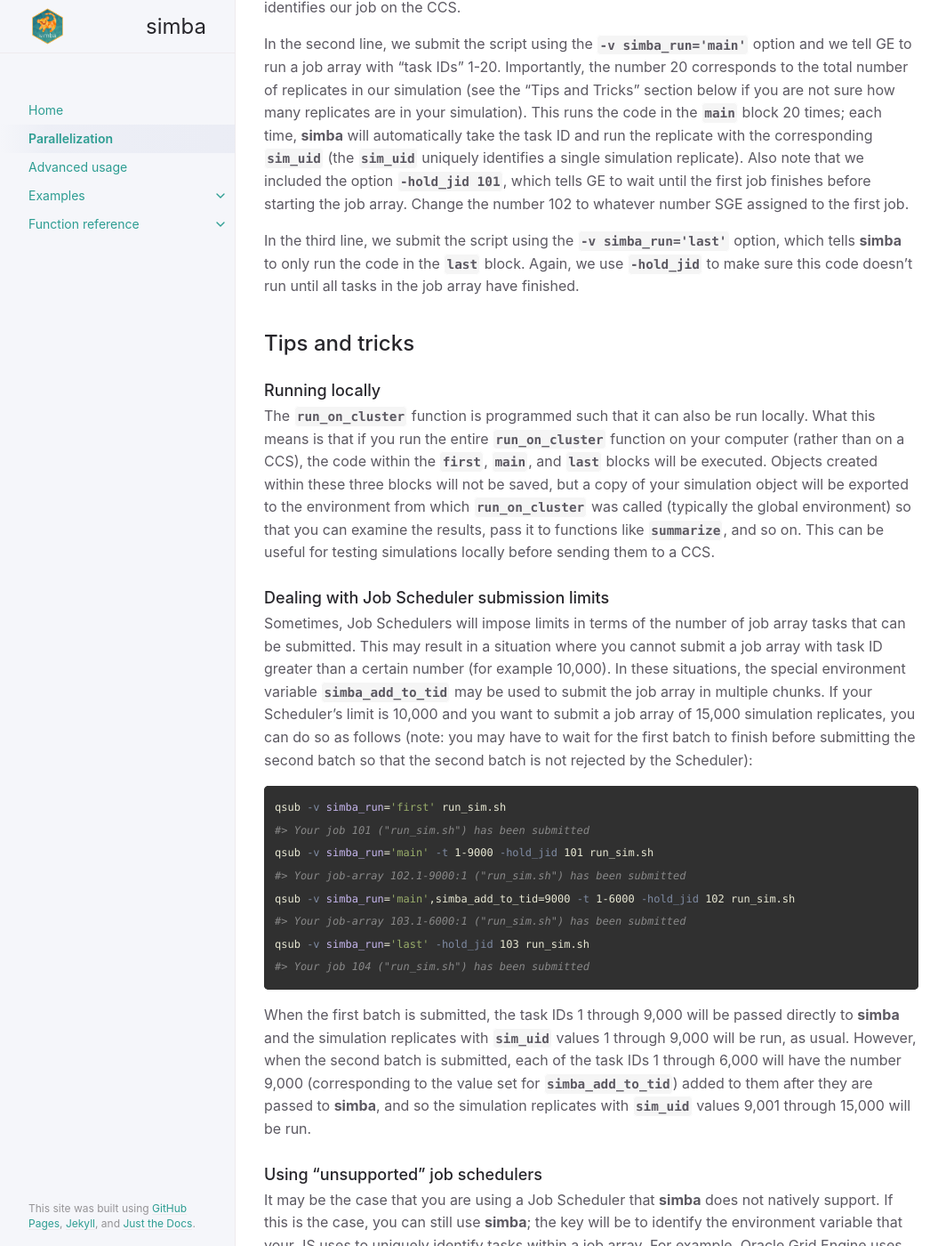
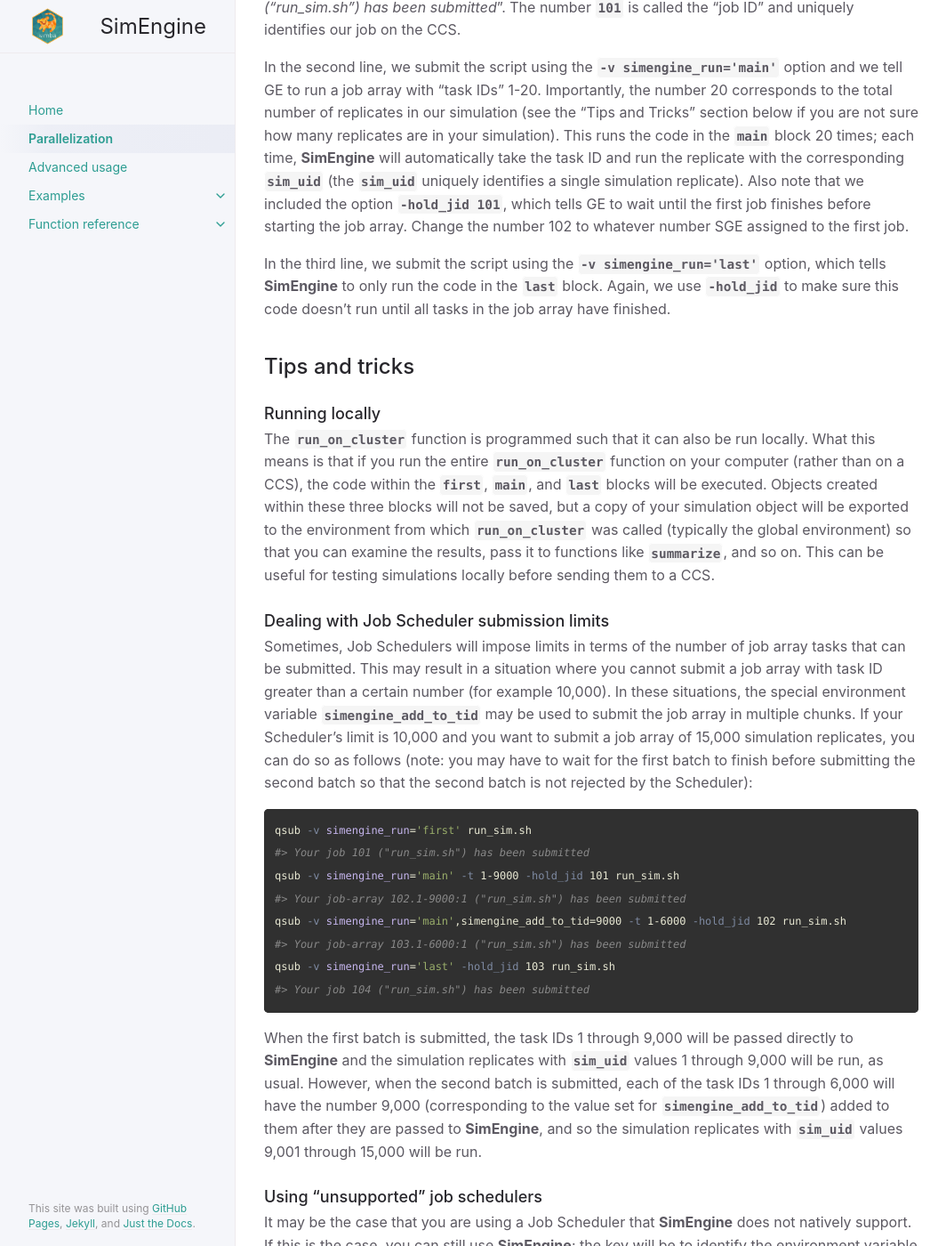
Before and after one commit to Avi-Kenny/SimEngine, a Jekyll site: the page built from docs/docs/parallelization.md, in a window 1280 px wide and 1400 px high, scrolled down 5651 px. Shown: the whole window at 89% size, without its empty margins (107-1171 px from the left). Built offline with Jekyll 4.4.1, drawn with Linux system fonts in a browser that asks for light colours; some of the changed text lies outside the part shown.

Commit message:
Website updates

````diff
--- a/docs/_config.yml
+++ b/docs/_config.yml
@@ -18,14 +18,14 @@
 # You can create any custom variable you would like, and they will be accessible
 # in the templates via {{ site.myvariable }}.
 
-title: simba
+title: SimEngine
 email: avikenny@uw.edu
 description: >- # this means to ignore newlines until "baseurl:"
   A simple but powerful simulation framework
-url: "https://avi-kenny.github.io/simba" # production
+url: "https://avi-kenny.github.io/SimEngine" # production
 baseurl: ""
 github_username:  Avi-Kenny
-repository: Avi-Kenny/simba.github.io
+repository: Avi-Kenny/SimEngine.github.io
 
 # Build settings
 #theme: minima
@@ -37,7 +37,7 @@ markdown: kramdown
 
 
 logo: "/assets/images/logo.png"
-color_scheme: simba
+color_scheme: SimEngine
 
 
 # Exclude from processing.
--- a/docs/docs/parallelization.md
+++ b/docs/docs/parallelization.md
@@ -26,9 +26,9 @@ The terminology associated with parallel computing can be confusing - what is th
 - A **job array** is a special type of job that contains a number of near-identical tasks
 - A **job scheduler (JS)** is the software that runs on a CCS and manages the process of running jobs and job arrays. Slurm and Oracle Grid Engine are examples of job schedulers.
 
-## Parallelization in **simba**
+## Parallelization in **SimEngine**
 
-There are three methods of parallelizing code using **simba**:
+There are three methods of parallelizing code using **SimEngine**:
 
 1) **Outer parallelization**. This is the most straightforward way to parallelize your code. Most statistical simulations involve running multiple <a href="/docs/concepts.html" target="_blank">replicates</a> of the same simulation, perhaps with certain things changing between replicates. With outer parallelization, a single simulation replicate is assigned to a single task.
 
@@ -36,7 +36,7 @@ There are three methods of parallelizing code using **simba**:
 
 3) **Cluster parallelization**. Cluster parallelization is like outer parallelization but on a cluster computing system (CCS). Each simulation replicate is assigned to a single task, and tasks are submitted as a job array to the cluster computing system. This is the most complex method of parallelizing your code, but also the most powerful in terms of potential speed gains.
 
-**simba** is designed to automate as much of the parallelization process as possible. We give an overview of each parallelization method below. Afterwards, we provide tips and tricks that apply to all methods.
+**SimEngine** is designed to automate as much of the parallelization process as possible. We give an overview of each parallelization method below. Afterwards, we provide tips and tricks that apply to all methods.
 
 ## Outer parallelization
 
@@ -47,11 +47,11 @@ sim <- new_sim()
 sim %<>% set_config(parallel = "outer")
 ```
 
-Note that if a single simulation replicate runs in a very short amount of time (e.g. less than one second), using outer parallelization can actually result in a *decrease* in total speed. This is because there is a certain amount of computational overhead involved in setting up the parallelization engine inside **simba**. If you want to do a quick speed comparison, try running your code twice, once with `set_config(parallel = "outer")` and once with `set_config(parallel = "none")`, and run `sim %<>% get("total_runtime")` each time to see the difference in total runtime. The exact overhead involved with outer parallelization will differ between machines.
+Note that if a single simulation replicate runs in a very short amount of time (e.g. less than one second), using outer parallelization can actually result in a *decrease* in total speed. This is because there is a certain amount of computational overhead involved in setting up the parallelization engine inside **SimEngine**. If you want to do a quick speed comparison, try running your code twice, once with `set_config(parallel = "outer")` and once with `set_config(parallel = "none")`, and run `sim %<>% get("total_runtime")` each time to see the difference in total runtime. The exact overhead involved with outer parallelization will differ between machines.
 
 ## Inner parallelization
 
-With inner parallelization, one or more pieces within a single simulation replicate are parallelized. This method of parallelization requires you to specify pieces of your code to run in parallel using functions from the **parallel** package. See the <a href="https://www.rdocumentation.org/packages/parallel" target="_blank">documentation</a> for the **parallel** package if you have never used this package before. **simba** will create and manage the cluster object; simply reference the special `CL` object in your code (note: the term "cluster object" refers to an R object of class `cluster`; this is distinct from the use use of the word "cluster" in "cluster parallelization").
+With inner parallelization, one or more pieces within a single simulation replicate are parallelized. This method of parallelization requires you to specify pieces of your code to run in parallel using functions from the **parallel** package. See the <a href="https://www.rdocumentation.org/packages/parallel" target="_blank">documentation</a> for the **parallel** package if you have never used this package before. **SimEngine** will create and manage the cluster object; simply reference the special `CL` object in your code (note: the term "cluster object" refers to an R object of class `cluster`; this is distinct from the use use of the word "cluster" in "cluster parallelization").
 
 In the example below, inner parallelization is used within the `create_data()` function through `parLapply()`. However, you can also use parallel functions within your simulation script itself or within methods.
 
@@ -87,14 +87,14 @@ sim %<>% run()
 
 ## Cluster parallelization
 
-Although the situation becomes more complicated when using a cluster computing system (CCS), **simba** is built to streamline this process as much as possible. Before diving in, it is important to understand the basic workflow with a CCS. A CCS is a supercomputer that consists of a number of nodes, each of which may have multiple cores. A user will typically log into the CCS via SSH or an SSH client (such as PuTTY), and then send files containing computer programs to the CCS, either using Linux commands or using an FTP Client (such as FileZilla). Next, the user will run these programs by submitting "jobs" to the CCS using a special program called a job scheduler (JS). The JS manages the process of taking your jobs and running it in parallel across multiple nodes and/or multiple cores. If this process is totally unfamiliar to you, ask the manager of your CCS or your IT team for a basic tutorial.
+Although the situation becomes more complicated when using a cluster computing system (CCS), **SimEngine** is built to streamline this process as much as possible. Before diving in, it is important to understand the basic workflow with a CCS. A CCS is a supercomputer that consists of a number of nodes, each of which may have multiple cores. A user will typically log into the CCS via SSH or an SSH client (such as PuTTY), and then send files containing computer programs to the CCS, either using Linux commands or using an FTP Client (such as FileZilla). Next, the user will run these programs by submitting "jobs" to the CCS using a special program called a job scheduler (JS). The JS manages the process of taking your jobs and running it in parallel across multiple nodes and/or multiple cores. If this process is totally unfamiliar to you, ask the manager of your CCS or your IT team for a basic tutorial.
 
-Although there are multiple ways to run code in parallel on a CCS, we focus on job arrays. The main **simba** function that we use is `run_on_cluster()`. Throughout this example, we use Oracle Grid Engine (GE) as our JS, but an analogous workflow will apply to other JS software.
+Although there are multiple ways to run code in parallel on a CCS, we focus on job arrays. The main **SimEngine** function that we use is `run_on_cluster()`. Throughout this example, we use Oracle Grid Engine (GE) as our JS, but an analogous workflow will apply to other JS software.
 
 Suppose we have written the following simulation and want to run it on a CCS:
 
 ```R
-library(simba)
+library(SimEngine)
 sim %<>% new_sim()
 sim %<>% add_creator("create_data", function(n){ rnorm(n) })
 sim %<>% set_script(function() {
@@ -107,10 +107,10 @@ sim %<>% run()
 sim %<>% summarize()
 ```
 
-To run this code on a CCS, we must wrap in the `run_on_cluster()` function. To use this function, you must break your code into three blocks, called `first`, `main`, and `last`. The code in the `first` block will run only once, and will set up the simulation object. When this is done, **simba** will save the simulation object in the filesystem of your CCS. The code in the `main` block will run for every simulation replicate, and will have access to the simulation object you created in the `first` block. Typically, the code here will just include a single call to `run()`, as illustrated below. Finally, the code in the `last` block will run after all your simulation replicates have finished running, and after **simba** has automatically compiled the results into your simulation object. Use the `run_on_cluster()` function as follows:
+To run this code on a CCS, we must wrap in the `run_on_cluster()` function. To use this function, you must break your code into three blocks, called `first`, `main`, and `last`. The code in the `first` block will run only once, and will set up the simulation object. When this is done, **SimEngine** will save the simulation object in the filesystem of your CCS. The code in the `main` block will run for every simulation replicate, and will have access to the simulation object you created in the `first` block. Typically, the code here will just include a single call to `run()`, as illustrated below. Finally, the code in the `last` block will run after all your simulation replicates have finished running, and after **SimEngine** has automatically compiled the results into your simulation object. Use the `run_on_cluster()` function as follows:
 
 ```R
-library(simba)
+library(SimEngine)
 run_on_cluster(
 
   first = {
@@ -137,7 +137,7 @@ run_on_cluster(
 )
 ```
 
-Note that none of our actual simulation code changed; we just took chunks of the code and placed these chunks into the appropriate slot within `run_on_cluster()` (either `first`, `main`, or `last`). Additionally, we had to tell **simba** which job scheduler we are using, by specifying this in the `cluster_config` argument list. Run `js_support()` in R to see a list of supported JS software; the value in the `js_code` column is the value that should be specified in the `cluster_config` argument. Even if your JS is not supported, you can still use **simba** on a CCS (see "Tips and tricks" below).
+Note that none of our actual simulation code changed; we just took chunks of the code and placed these chunks into the appropriate slot within `run_on_cluster()` (either `first`, `main`, or `last`). Additionally, we had to tell **SimEngine** which job scheduler we are using, by specifying this in the `cluster_config` argument list. Run `js_support()` in R to see a list of supported JS software; the value in the `js_code` column is the value that should be specified in the `cluster_config` argument. Even if your JS is not supported, you can still use **SimEngine** on a CCS (see "Tips and tricks" below).
 
 We're not done yet, though. We need to give our job scheduler instructions for how to run this code. Assume that the R code above is stored in a file called `my_simulation.R` that you have transferred to your CCS. First, we need to create a simple shell script that will run the my_simulation.R file. We use BASH as our scripting language, but you can use the shell scripting language of your choice. Create a file called `run_sim.sh` with the following two lines and place it in the same directory on your CCS as the `my_simulation.R` file:
 
@@ -149,19 +149,19 @@ Rscript my_simulation.R
 Finally, you will use your JS to submit three jobs. The first will run the `first` code, the second will run the `main` code, and the third will run the `last` code. With GE, you will type the following three commands into your shell:
 
 ```bash
-qsub -v simba_run='first' run_sim.sh
+qsub -v simengine_run='first' run_sim.sh
 #> Your job 101 ("run_sim.sh") has been submitted
-qsub -v simba_run='main' -t 1-20 -hold_jid 101 run_sim.sh
+qsub -v simengine_run='main' -t 1-20 -hold_jid 101 run_sim.sh
 #> Your job-array 102.1-10:1 ("run_sim.sh") has been submitted
-qsub -v simba_run='last' -hold_jid 102 run_sim.sh
+qsub -v simengine_run='last' -hold_jid 102 run_sim.sh
 #> Your job 103 ("run_sim.sh") has been submitted
 ```
 
-In the first line, we submit the script using the `-v simba_run='first'` option, which tells **simba** to only run the code in the `first` block within the `run_on_cluster()` function in `my_simulation.R`. Note that after running this line, GE gives us the message "*Your job 101 ("run_sim.sh") has been submitted*". The number `101` is called the "job ID" and uniquely identifies our job on the CCS.
+In the first line, we submit the script using the `-v simengine_run='first'` option, which tells **SimEngine** to only run the code in the `first` block within the `run_on_cluster()` function in `my_simulation.R`. Note that after running this line, GE gives us the message "*Your job 101 ("run_sim.sh") has been submitted*". The number `101` is called the "job ID" and uniquely identifies our job on the CCS.
 
-In the second line, we submit the script using the `-v simba_run='main'` option and we tell GE to run a job array with "task IDs" 1-20. Importantly, the number 20 corresponds to the total number of replicates in our simulation (see the "Tips and Tricks" section below if you are not sure how many replicates are in your simulation). This runs the code in the `main` block 20 times; each time, **simba** will automatically take the task ID and run the replicate with the corresponding `sim_uid` (the `sim_uid` uniquely identifies a single simulation replicate). Also note that we included the option `-hold_jid 101`, which tells GE to wait until the first job finishes before starting the job array. Change the number 102 to whatever number SGE assigned to the first job.
+In the second line, we submit the script using the `-v simengine_run='main'` option and we tell GE to run a job array with "task IDs" 1-20. Importantly, the number 20 corresponds to the total number of replicates in our simulation (see the "Tips and Tricks" section below if you are not sure how many replicates are in your simulation). This runs the code in the `main` block 20 times; each time, **SimEngine** will automatically take the task ID and run the replicate with the corresponding `sim_uid` (the `sim_uid` uniquely identifies a single simulation replicate). Also note that we included the option `-hold_jid 101`, which tells GE to wait until the first job finishes before starting the job array. Change the number 102 to whatever number SGE assigned to the first job.
 
-In the third line, we submit the script using the `-v simba_run='last'` option, which tells **simba** to only run the code in the `last` block. Again, we use `-hold_jid` to make sure this code doesn't run until all tasks in the job array have finished.
+In the third line, we submit the script using the `-v simengine_run='last'` option, which tells **SimEngine** to only run the code in the `last` block. Again, we use `-hold_jid` to make sure this code doesn't run until all tasks in the job array have finished.
 
 ## Tips and tricks
 
@@ -171,24 +171,24 @@ The `run_on_cluster` function is programmed such that it can also be run locally
 
 ### Dealing with Job Scheduler submission limits
 
-Sometimes, Job Schedulers will impose limits in terms of the number of job array tasks that can be submitted. This may result in a situation where you cannot submit a job array with task ID greater than a certain number (for example 10,000). In these situations, the special environment variable `simba_add_to_tid` may be used to submit the job array in multiple chunks. If your Scheduler's limit is 10,000 and you want to submit a job array of 15,000 simulation replicates, you can do so as follows (note: you may have to wait for the first batch to finish before submitting the second batch so that the second batch is not rejected by the Scheduler):
+Sometimes, Job Schedulers will impose limits in terms of the number of job array tasks that can be submitted. This may result in a situation where you cannot submit a job array with task ID greater than a certain number (for example 10,000). In these situations, the special environment variable `simengine_add_to_tid` may be used to submit the job array in multiple chunks. If your Scheduler's limit is 10,000 and you want to submit a job array of 15,000 simulation replicates, you can do so as follows (note: you may have to wait for the first batch to finish before submitting the second batch so that the second batch is not rejected by the Scheduler):
 
 ```bash
-qsub -v simba_run='first' run_sim.sh
+qsub -v simengine_run='first' run_sim.sh
 #> Your job 101 ("run_sim.sh") has been submitted
-qsub -v simba_run='main' -t 1-9000 -hold_jid 101 run_sim.sh
+qsub -v simengine_run='main' -t 1-9000 -hold_jid 101 run_sim.sh
 #> Your job-array 102.1-9000:1 ("run_sim.sh") has been submitted
-qsub -v simba_run='main',simba_add_to_tid=9000 -t 1-6000 -hold_jid 102 run_sim.sh
+qsub -v simengine_run='main',simengine_add_to_tid=9000 -t 1-6000 -hold_jid 102 run_sim.sh
 #> Your job-array 103.1-6000:1 ("run_sim.sh") has been submitted
-qsub -v simba_run='last' -hold_jid 103 run_sim.sh
+qsub -v simengine_run='last' -hold_jid 103 run_sim.sh
 #> Your job 104 ("run_sim.sh") has been submitted
 ```
 
-When the first batch is submitted, the task IDs 1 through 9,000 will be passed directly to **simba** and the simulation replicates with `sim_uid` values 1 through 9,000 will be run, as usual. However, when the second batch is submitted, each of the task IDs 1 through 6,000 will have the number 9,000 (corresponding to the value set for `simba_add_to_tid`) added to them after they are passed to **simba**, and so the simulation replicates with `sim_uid` values 9,001 through 15,000 will be run.
+When the first batch is submitted, the task IDs 1 through 9,000 will be passed directly to **SimEngine** and the simulation replicates with `sim_uid` values 1 through 9,000 will be run, as usual. However, when the second batch is submitted, each of the task IDs 1 through 6,000 will have the number 9,000 (corresponding to the value set for `simengine_add_to_tid`) added to them after they are passed to **SimEngine**, and so the simulation replicates with `sim_uid` values 9,001 through 15,000 will be run.
 
 ### Using "unsupported" job schedulers
 
-It may be the case that you are using a Job Scheduler that **simba** does not natively support. If this is the case, you can still use **simba**; the key will be to identify the environment variable that your JS uses to uniquely identify tasks within a job array. For example, Oracle Grid Engine uses the variable `"SGE_TASK_ID"` and Slurm uses the variable `"SLURM_ARRAY_TASK_ID"`. Once you have identified this variable, specify it in your `cluster_config` block, as follows:
+It may be the case that you are using a Job Scheduler that **SimEngine** does not natively support. If this is the case, you can still use **SimEngine**; the key will be to identify the environment variable that your JS uses to uniquely identify tasks within a job array. For example, Oracle Grid Engine uses the variable `"SGE_TASK_ID"` and Slurm uses the variable `"SLURM_ARRAY_TASK_ID"`. Once you have identified this variable, specify it in your `cluster_config` block, as follows:
 
 ```R
 run_on_cluster(
@@ -202,4 +202,4 @@ run_on_cluster(
 )
 ```
 
-Alternatively, if you'd like for a job scheduler to be supported by **simba**, please submit an issue on the <a href="https://github.com/Avi-Kenny/simba/issues" target="_blank">**simba** GitHub</a> page.
+Alternatively, if you'd like for a job scheduler to be supported by **SimEngine**, please submit an issue on the <a href="https://github.com/Avi-Kenny/SimEngine/issues" target="_blank">**SimEngine** GitHub</a> page.
````
Also changed, not shown: docs/docs/advanced-usage.md (+3 -3 lines), docs/docs/examples/example-1.md (+1 -1 lines), docs/docs/examples/example-2.md (+1 -1 lines), docs/docs/examples/examples.md (+3 -3 lines), docs/_sass/color_schemes/SimEngine.scss (renamed from docs/_sass/color_schemes/simba.scss).
